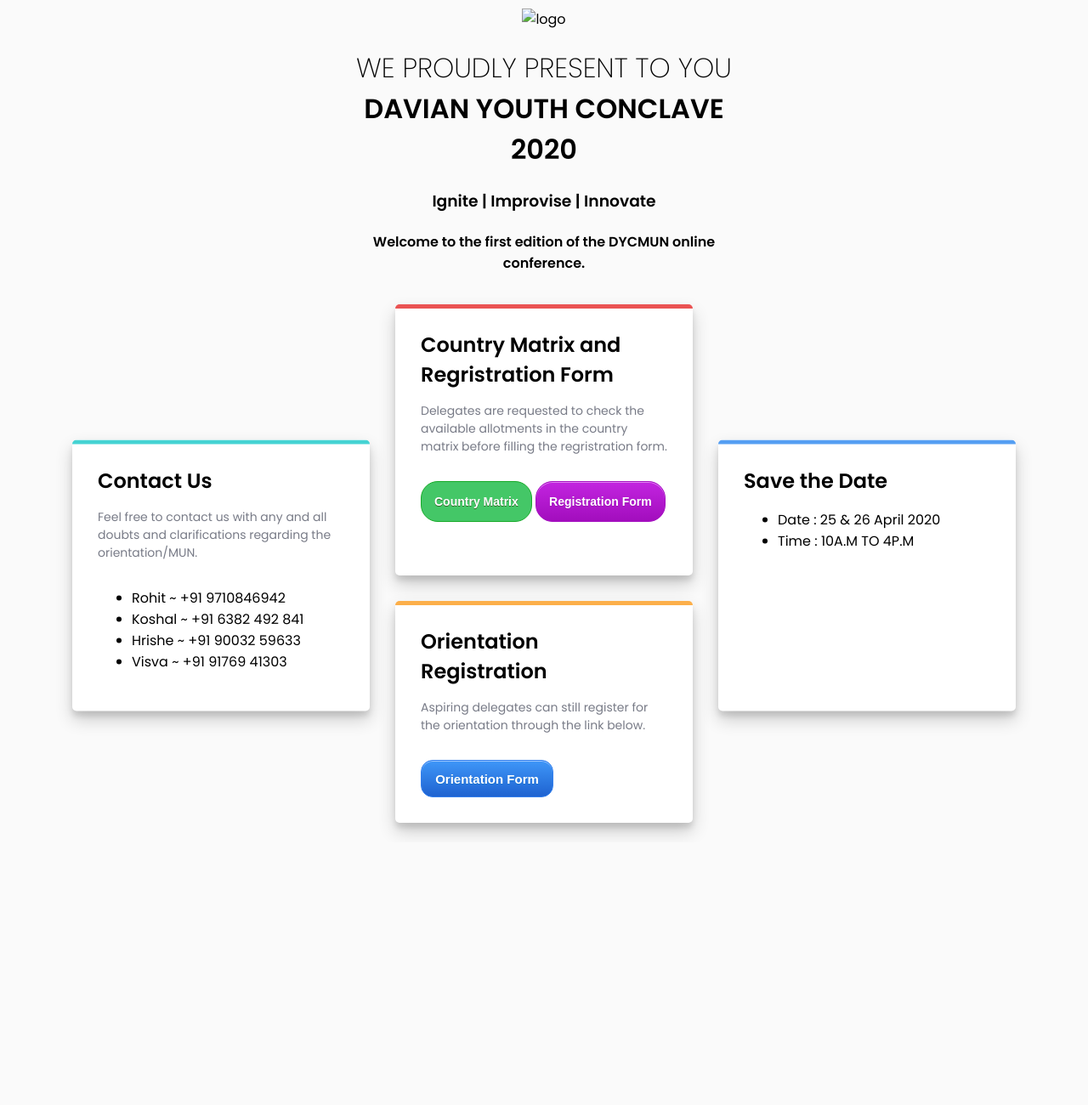
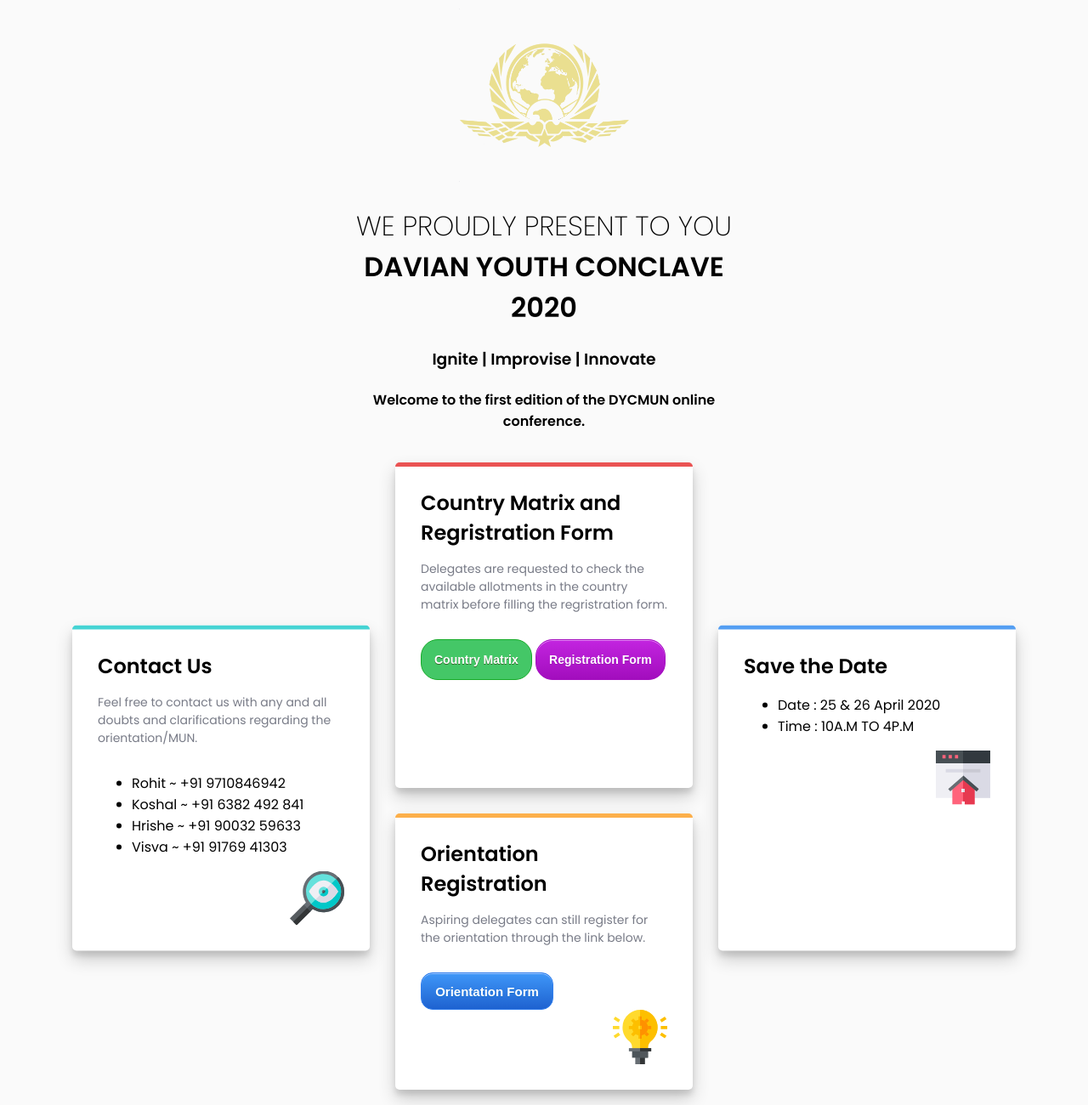
Before and after one commit to DYCMUN/dycmun, a plain HTML site: page index.html in a window 1280 px wide. Shown: the whole page at 85% size. Before the commit the page ends 991 px from the top, so only its background shows below. Drawn offline with Linux system fonts and the light colour scheme.

Commit message:
Update index.html

```diff
--- a/index.html
+++ b/index.html
@@ -63,7 +63,7 @@ width:156px;
 </head>
 <body>
   <header>
-    <img src="images/DYC LOGO.png" alt="logo" class="logo-pic">
+    <img src="DYC LOGO.png" alt="logo" class="logo-pic">
  <h1>WE PROUDLY PRESENT TO YOU
   <span>DAVIAN YOUTH CONCLAVE 2020</span>
 </h1>
@@ -91,7 +91,7 @@ width:156px;
       Visva ~ +91 91769 41303
     </li>
   </ul>
-<img src="images/icon-supervisor.svg" alt="">
+<img src="icon-supervisor.svg" alt="">
    </div>
 
   <div class="box box-red">
@@ -111,13 +111,13 @@ width:156px;
     <li>Date  : 25 & 26 April 2020</li>
     <li>Time  : 10A.M TO 4P.M</li>
   </ul>
-<img src="images/icon-team-builder.svg" alt="">
+<img src="icon-team-builder.svg" alt="">
   </div>
   <div class="box box-orange">
     <h2>Orientation Registration</h2>
     <p>Aspiring delegates can still register for the orientation through the link below.</p>
     <a href="https://docs.google.com/forms/d/e/1FAIpQLScXw9P-DSyyY_Ds1oXfRFzEjyvZ8Sm4B7paDBMfmlSC262_Fg/viewform?embedded=true" class="classname">Orientation Form</a>
-    <img src="images/icon-karma.svg" alt="">
+    <img src="icon-karma.svg" alt="">
 
   </div>
 </div>
```
